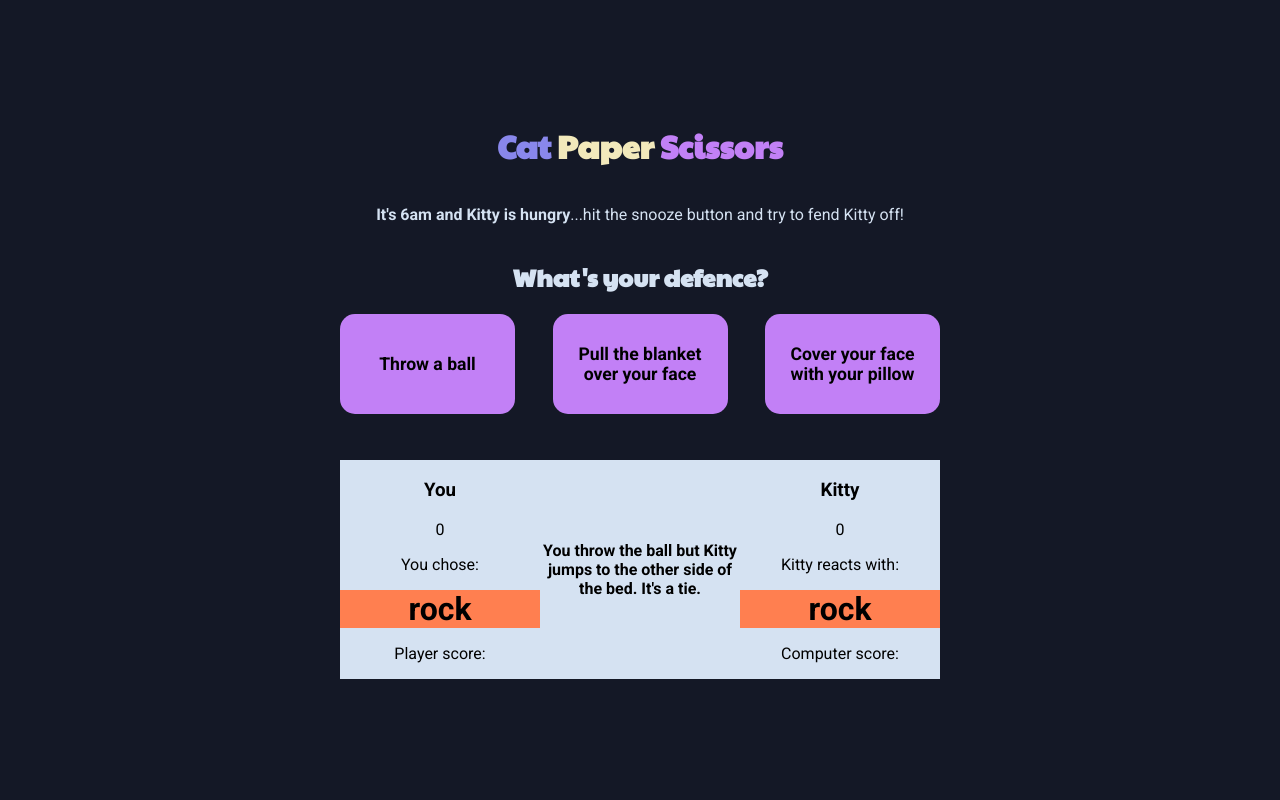
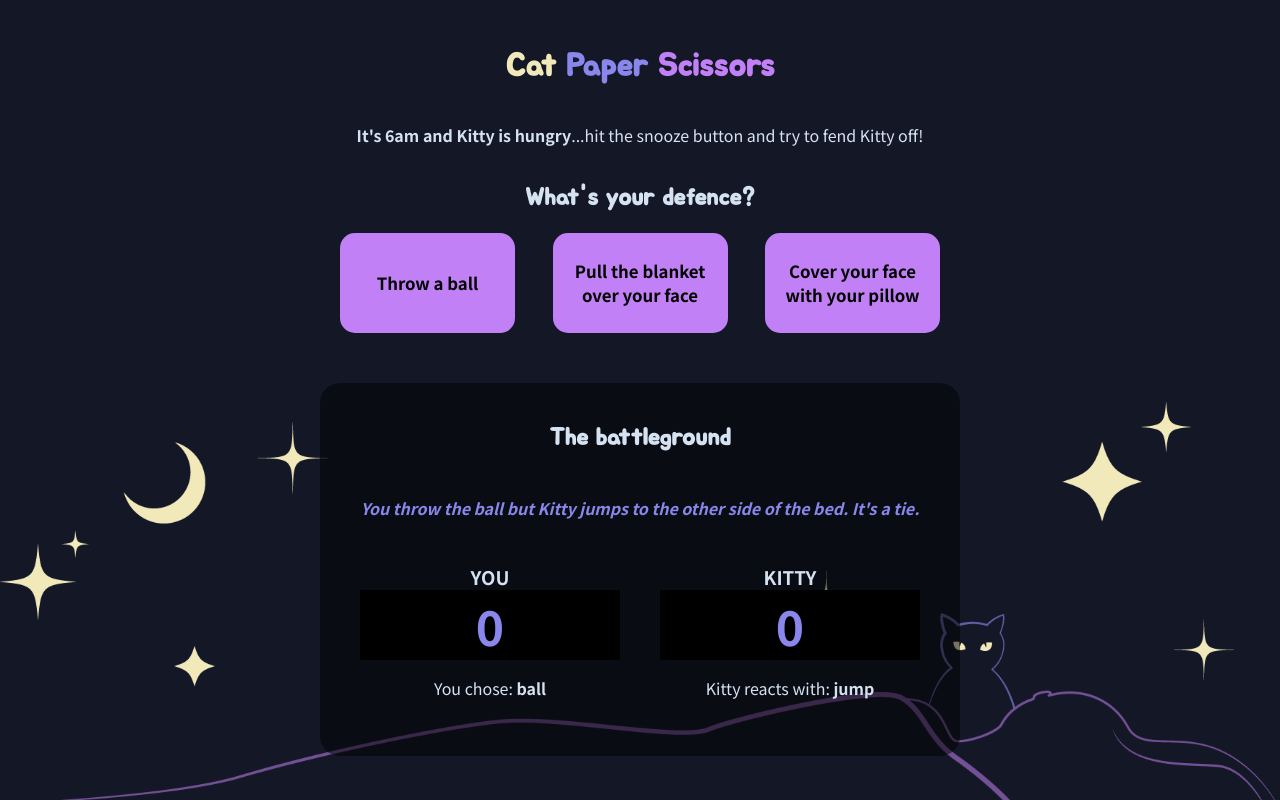
Before and after one commit to annikanana/rock-paper-scissors, a plain HTML site: page index.html in a window 1280 px wide. Both pictures are taken after a click on the button "Throw a ball". Drawn offline with Linux system fonts and the light colour scheme.

Commit message:
Add styling

```diff
--- a/index.html
+++ b/index.html
@@ -10,7 +10,7 @@
 <body>
 
     <div class="container">
-        <h1><span class="purple">Cat</span> <span class="yellow">Paper</span> <span class="pink">Scissors</span></h1>
+        <h1><span class="yellow">Cat</span> <span class="purple">Paper</span> <span class="pink">Scissors</span></h1>
         <p><strong>It's 6am and Kitty is hungry</strong>...hit the snooze button and try to fend Kitty off!</p>
         <div id="winner">
             <h2>Game over.</h2>
@@ -20,30 +20,26 @@
         <div id="options">
             <h2>What's your defence?</h2>
             <div class="options-btns">
-                <button id="rock" value="rock">Throw a ball</button>
-                <button id="paper" value="paper">Pull the blanket over your face</button>
-                <button id="scissors" value="scissors">Cover your face with your pillow</button>
+                <button id="ball" value="ball">Throw a ball</button>
+                <button id="blanket" value="blanket">Pull the blanket over your face</button>
+                <button id="pillow" value="pillow">Cover your face with your pillow</button>
             </div>
+        </div>
+        <div id="game">
+            <h2>The battleground</h2>
+            <div id="round-winner">
             </div>
             <div id="results">
                 <div id="player">
                     <h3>You</h3>
                     <p class="score">0</p>
-                <p>You chose:</p>
-                <p class="choice"></p>
-                <p>Player score:</p>
-
-            </div>
-            <div id="round-winner">
-
+                    <p>You chose: <span class="choice"></span></p>
                 </div>
                 <div id="computer">
                     <h3>Kitty</h3>
                     <p class="score">0</p>
-                <p>Kitty reacts with:</p>
-                <p class="choice"></p>
-                <p>Computer score:</p>
-
+                    <p>Kitty reacts with: <span class="choice"></span></p>
+                </div>
             </div>
         </div>
     </div>
--- a/script.js
+++ b/script.js
@@ -1,6 +1,6 @@
-const rock = document.getElementById('rock');
-const paper = document.getElementById('paper');
-const scissors = document.getElementById('scissors');
+const ball = document.getElementById('ball');
+const blanket = document.getElementById('blanket');
+const pillow = document.getElementById('pillow');
 const results = document.getElementById('results');
 const reset = document.getElementById('reset');
 const winnerDiv = document.getElementById('winner');
@@ -8,26 +8,27 @@ const options = document.getElementById('options');
 let playerTally = 0;
 let computerTally = 0;
 
-rock.addEventListener('click', playRound);
-paper.addEventListener('click', playRound);
-scissors.addEventListener('click', playRound);
+ball.addEventListener('click', playRound);
+blanket.addEventListener('click', playRound);
+pillow.addEventListener('click', playRound);
 reset.addEventListener('click', resetGame);
 
 function resetGame() {
-    rock.disabled = false;
-    paper.disabled = false;
-    scissors.disabled = false;
+    ball.disabled = false;
+    blanket.disabled = false;
+    pillow.disabled = false;
     playerTally = 0;
     computerTally = 0;
     document.querySelector('#player .score').innerText = playerTally;
     document.querySelector('#computer .score').innerText = computerTally;
+    document.querySelector('#round-winner').innerText = "";
     winnerDiv.style.display = "none";
     options.style.display = "block";
 }
 
 // Give the computer a random choice of either rock, paper, or scissors
 function getComputerChoice() {
-    let options = ["rock","paper","scissors"];
+    let options = ["jump","redecorate","claws"];
     let index = Math.floor(Math.random() * options.length);
     return options[index];
 }
@@ -51,9 +52,9 @@ function callWinner(playerTally, computerTally) {
 
     let winnerResult = document.querySelector('#winner p');
 
-    rock.disabled = true;
-    paper.disabled = true;
-    scissors.disabled = true;
+    ball.disabled = true;
+    blanket.disabled = true;
+    pillow.disabled = true;
 
     winnerDiv.style.display = "block";
     options.style.display = "none";
@@ -71,31 +72,31 @@ function playRound(e) {
     let computerSelection = getComputerChoice();
     let result = "";
 
-    if (playerSelection === "rock") {
-        if (computerSelection === "scissors") {   // If the player has selected rock and the computer has selected scissors, return "Player wins"
+    if (playerSelection === "ball") {
+        if (computerSelection === "claws") {   // If the player has selected rock and the computer has selected scissors, return "Player wins"
             result = "Kitty leaves you alone to play with the ball. You win this round!";
             playerTally++;
-        } else if (computerSelection === "paper") {    // If the player has selected rock and the computer has selected paper, return "Computer wins"
+        } else if (computerSelection === "redecorate") {    // If the player has selected rock and the computer has selected paper, return "Computer wins"
             result = "You throw the ball but end up accidentally redecorating your dresser. Kitty wins this round!";
             computerTally++;
         } else {
             result = "You throw the ball but Kitty jumps to the other side of the bed. It's a tie.";
         }
-    } else if (playerSelection === "paper") {
-        if (computerSelection === "rock") { // If the player has selected paper and the computer has selected rock, return "Player wins"
+    } else if (playerSelection === "blanket") {
+        if (computerSelection === "jump") { // If the player has selected paper and the computer has selected rock, return "Player wins"
             result = "Kitty jumps but bounces off the blanket. You win this round!";
             playerTally++;
-        } else if (computerSelection === "scissors") {    // If the player has selected paper and the computer has selected scissors, return "Computer wins"
+        } else if (computerSelection === "claws") {    // If the player has selected paper and the computer has selected scissors, return "Computer wins"
             result = "You pull up the blanket, but kitty's got her claws out. Ouch. Kitty wins this round!";
             computerTally++;
         } else {
             result = "You hide your face under your blanket, but Kitty is patient. It's a tie.";
         }
-    } else if (playerSelection === "scissors") {
-        if (computerSelection === "paper") { // If the player has selected scissors and the computer has selected paper, return "Player wins"
+    } else if (playerSelection === "pillow") {
+        if (computerSelection === "redecorate") { // If the player has selected scissors and the computer has selected paper, return "Player wins"
             result = "Kitty thinks your pot plant looks better on the floor. The noise is blissfully blocked by your pillow. You win this round!";
             playerTally++;
-        } else if (computerSelection === "rock") {    // If the player has selected scissors and the computer has selected rock, return "Computer wins"
+        } else if (computerSelection === "jump") {    // If the player has selected scissors and the computer has selected rock, return "Computer wins"
             result = "You cover your face with a pillow, but that can't stop kitty's jump on your belly. Kitty wins this round!";
             computerTally++;
         } else {
--- a/style.css
+++ b/style.css
@@ -1,17 +1,18 @@
-@import url('https://fonts.googleapis.com/css2?family=Paytone+One&family=Roboto:wght@400;700&display=swap');
+@import url('https://fonts.googleapis.com/css2?family=Jua&family=Noto+Sans+JP:wght@400;700&display=swap');
 
 body {
     margin: 0;
-    background: #141826;
+    background: #141826 url('bg.png') bottom center no-repeat;
+    background-size: contain;
     color: #D5E2F2;
-    font-family: 'Roboto', sans-serif;
+    font-family: 'Noto Sans JP', sans-serif;
     display: flex;
     justify-content: center;
 }
 
 h1, h2 {
     color: #D5E2F2;
-    font-family: 'Paytone One', sans-serif;
+    font-family: 'Jua', sans-serif;
 }
 
 .purple {
@@ -45,9 +46,9 @@ h1, h2 {
     width: 175px;
     height: 100px;
     font-weight: bold;
-    font-family: 'Roboto', sans-serif;
+    font-family: 'Noto Sans JP', sans-serif;
     border-radius: 15px;
-    font-size: 1.1em;
+    font-size: 1.05em;
     background: #C280F6;
     border: 0px;
     padding: 10px;
@@ -57,7 +58,7 @@ h1, h2 {
     width: 175px;
     height: 50px;
     font-weight: bold;
-    font-family: 'Roboto', sans-serif;
+    font-family: 'Noto Sans JP', sans-serif;
     border-radius: 15px;
     font-size: 1.1em;
     background: #F2E9BB;
@@ -75,34 +76,54 @@ h1, h2 {
     display: none;
 }
 
-#results {
+#game {
     display: flex;
+    flex-flow: column;
     justify-content: space-between;
     text-align: center;
     margin: 20px 0;
-    background: #D5E2F2;
-    color: #000;
     width: 100%;
+    background: rgba(0,0,0,0.5);
+    border-radius: 20px;
+    padding: 20px;
 }
 
-#results h2 {
-    color: #000;
+#results {
+    display: flex;
+    align-items: center;
 }
 
-#results div {
+#player, #computer {
     flex: 1;
+    padding: 20px;
 }
+
+#player h3, #computer h3 {
+    text-transform: uppercase;
+    margin: 0;
+}
+
+#results .score {
+    font-size: 3em;
+    font-weight: bold;
+    color: #8987EB;
+    margin: 0;
+    background: #000;
+}
+
 
 #results .choice {
     font-weight: bold;
-    font-size: 2em;
     margin: 0;
-    background: coral;
 }
 
 #round-winner {
-    font-weight: bold;
     display: flex;
     align-items: center;
     justify-content: center;
+    height: 70px;
+    font-size: 1em;
+    font-style: italic;
+    color: #8987EB;
+    font-weight: bold;
 }
```
Lines whose indentation alone changed are shown as unchanged.
